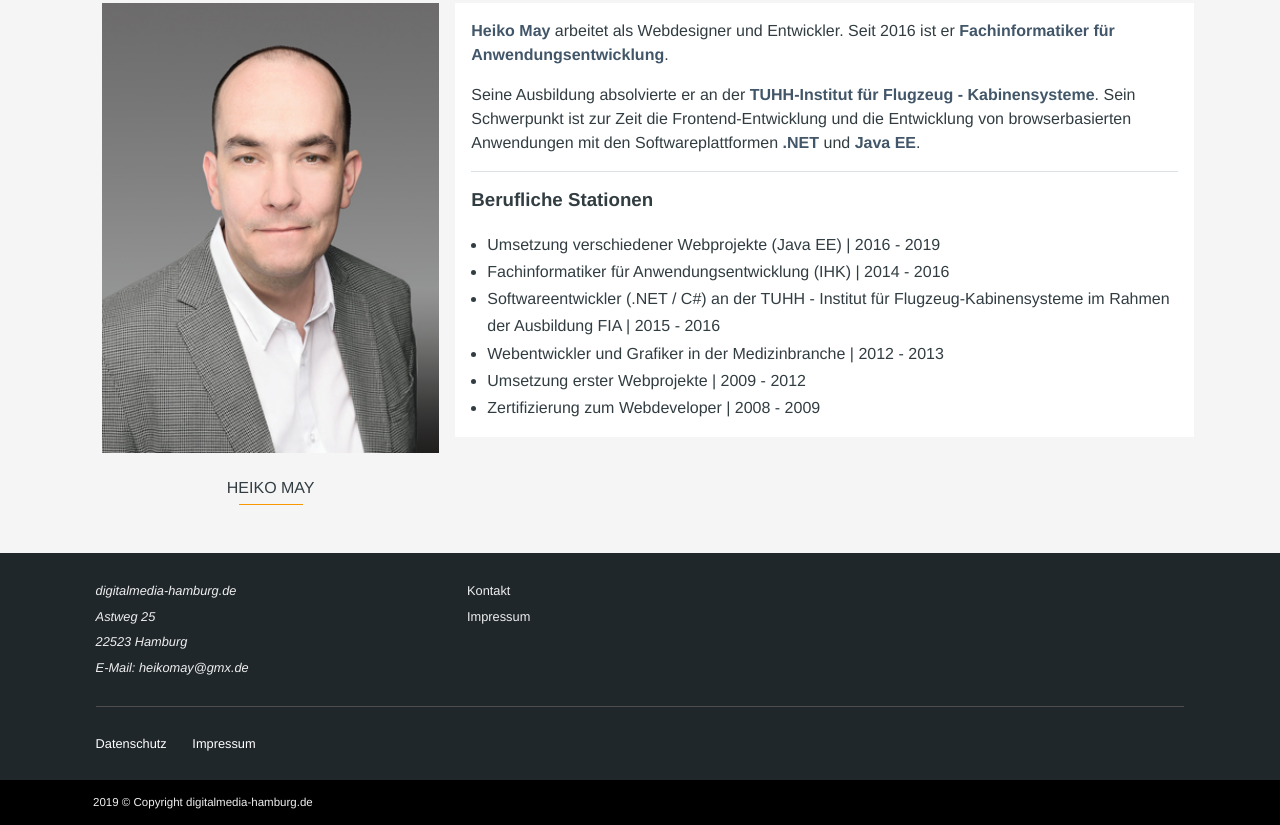
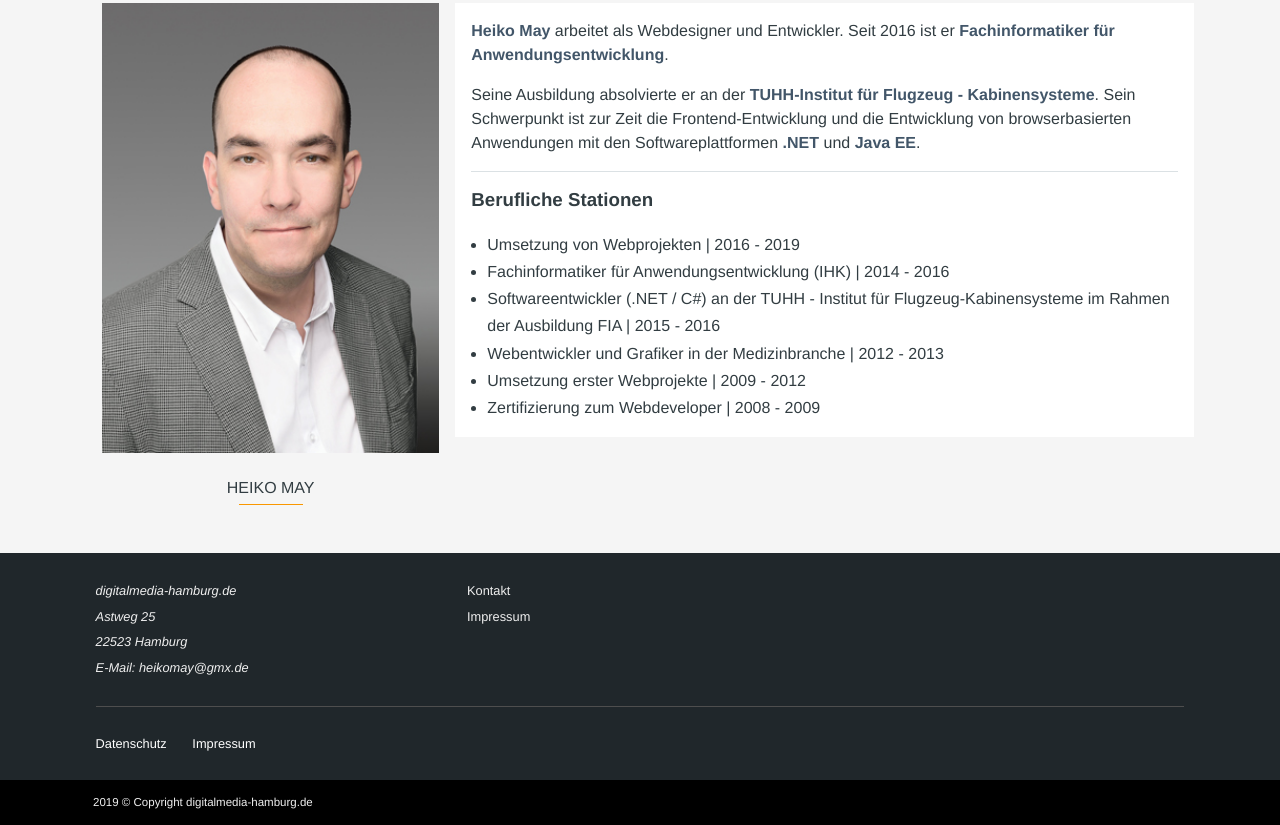
Before and after one commit to heikomay/webproject_01, a website: page dist/index.html in a window 1280 px wide. Shown: the part 1751-2576 px from the top of the page. Drawn offline with nearby package versions, Linux system fonts and the light colour scheme.

Commit message:
index change

```diff
--- a/dist/index.html
+++ b/dist/index.html
@@ -164,7 +164,7 @@
                 <hr />
                 <h3>Berufliche Stationen</h3>
                 <ul class="list-standard">
-                  <li>Umsetzung verschiedener Webprojekte (Java EE) | 2016 - 2019</li>
+                  <li>Umsetzung von Webprojekten | 2016 - 2019</li>
                   <li>Fachinformatiker für Anwendungsentwicklung (IHK) | 2014 - 2016</li>
                   <li>Softwareentwickler (.NET / C#) an der TUHH - Institut für Flugzeug-Kabinensysteme im Rahmen der Ausbildung FIA | 2015 - 2016</li>
                   <li>Webentwickler und Grafiker in der Medizinbranche | 2012 - 2013</li>
```
